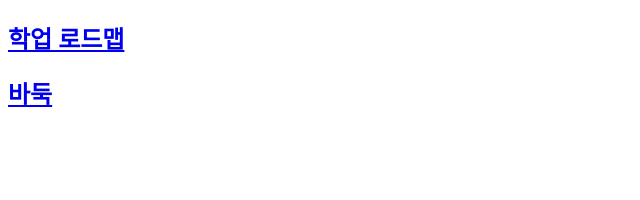
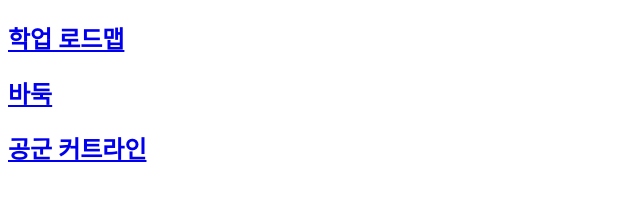
Before and after one commit to somsaetang/somsaetang.github.io, a plain HTML site: page index.html in a window 1280 px wide. Shown: the whole page, without its empty margins (0-640 px from the left). Drawn offline with Linux system fonts and the light colour scheme.

Commit message:
Update index.html

```diff
--- a/index.html
+++ b/index.html
@@ -12,6 +12,7 @@
       <div>
           <h2> <a href="https://somsaetang.github.io/study.html"> 학업 로드맵 </a> </h2>
           <h2> <a href="https://somsaetang.github.io/katago.html"> 바둑 </a> </h2>
+          <h2> <a href="https://somsaetang.github.io/military.html"> 공군 커트라인 </a> </h2>
       </div>
   </body>
 
```
